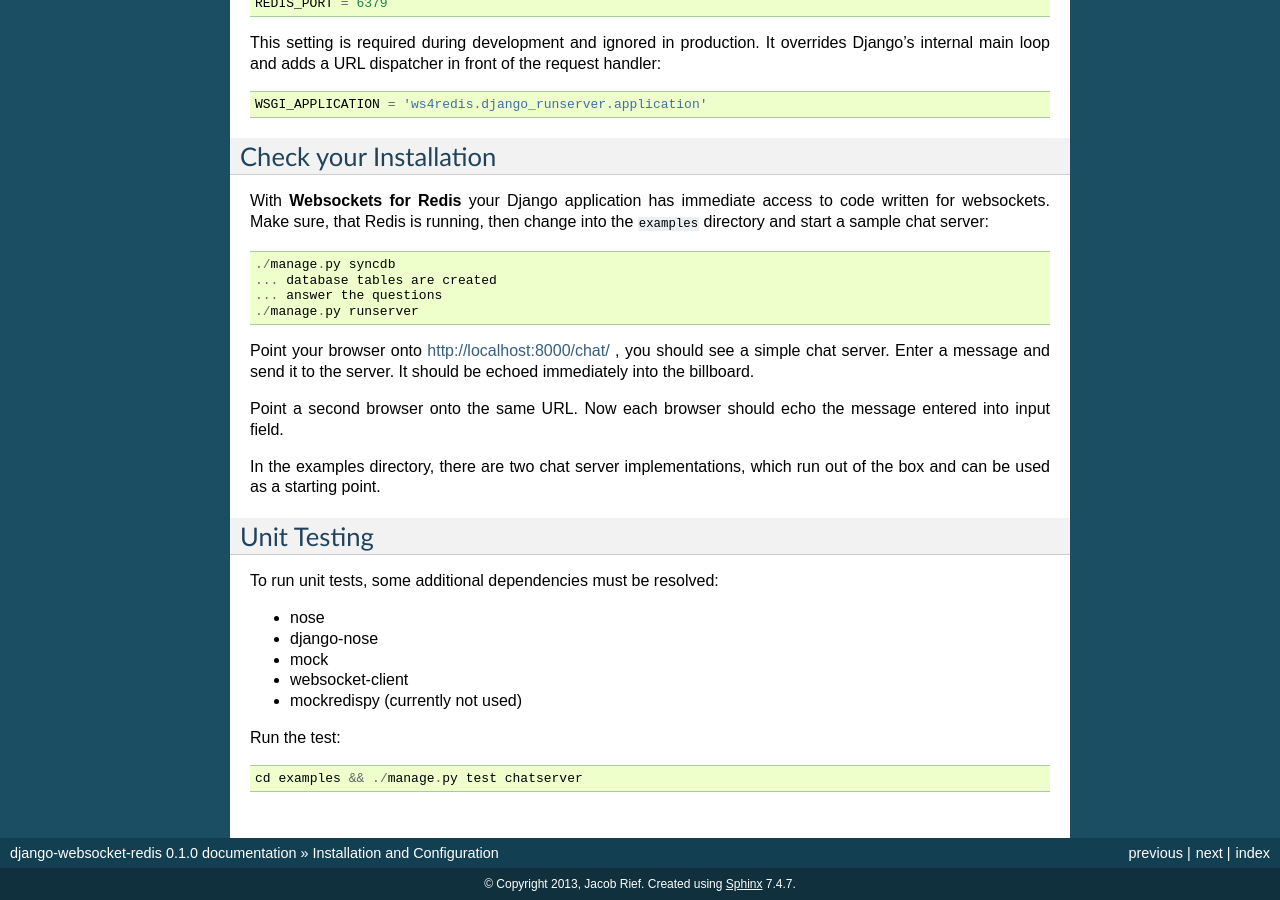
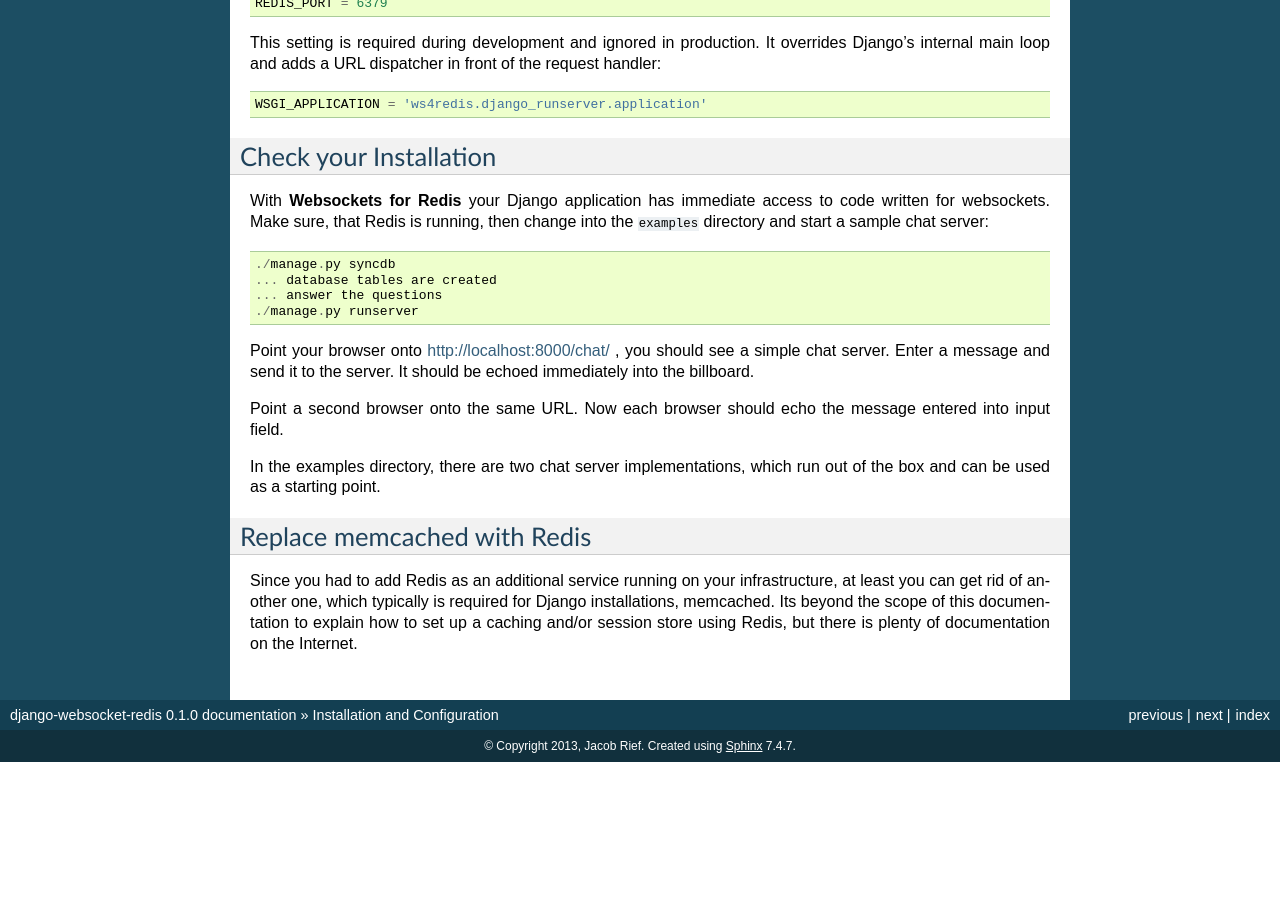
Before and after one commit to jrief/django-websocket-redis, a Sphinx documentation site: the page built from docs/installation.rst, in a window 1280 px wide and 900 px high, scrolled down 928 px. Built offline with Sphinx 7.4.7, drawn with Linux system fonts in a browser that asks for light colours; pages that are not in the unit, such as notebooks, are missing from menus; after the commit the page ends 1690 px from its top, so only the background shows below that; some of the changed text lies outside the part shown.

```diff
--- a/docs/index.rst
+++ b/docs/index.rst
@@ -11,6 +11,7 @@ Contents:
   installation
   running
   usage
+  testing
 
 Indices and tables
 ==================
--- a/docs/installation.rst
+++ b/docs/installation.rst
@@ -17,6 +17,7 @@ Install **Django Websocket for Redis**. The latest stable release can be found o
 or the newest development version from github::
 
   pip install -e git+https://github.com/jrief/django-websocket-redis#egg=django-websocket-redis
+
 
 Dependencies
 ------------
@@ -71,23 +72,17 @@ input field.
 In the examples directory, there are two chat server implementations, which run out of the box and
 can be used as a starting point.
 
-Unit Testing
-------------
-To run unit tests, some additional dependencies must be resolved:
-
-* nose
-* django-nose
-* mock
-* websocket-client
-* mockredispy (currently not used)
-
-Run the test::
-
-  cd examples && ./manage.py test chatserver
+Replace memcached with Redis
+----------------------------
+Since you had to add Redis as an additional service running on your infrastructure, at least you
+can get rid of another one, which typically is required for Django installations, memcached.
+Its beyond the scope of this documentation to explain how to set up a caching and/or session store
+using Redis, but there is plenty of documentation on the Internet.
 
 .. _Redis from source: http://redis.io/download
 .. _github: https://github.com/jrief/django-websocket-redis
 .. _Django: http://djangoproject.com/
 .. _Python client for Redis: https://pypi.python.org/pypi/redis/
+.. _uWSGI: http://projects.unbit.it/uwsgi/
 .. _gevent: https://pypi.python.org/pypi/gevent
 .. _greenlet: https://pypi.python.org/pypi/greenlet
```
Also changed, not shown: docs/testing.rst (added, +20 -0 lines), docs/usage.rst (added, +79 -0 lines).
